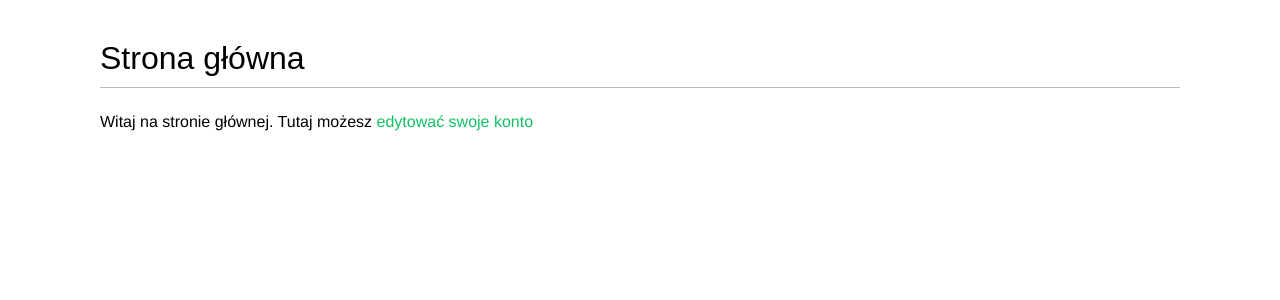
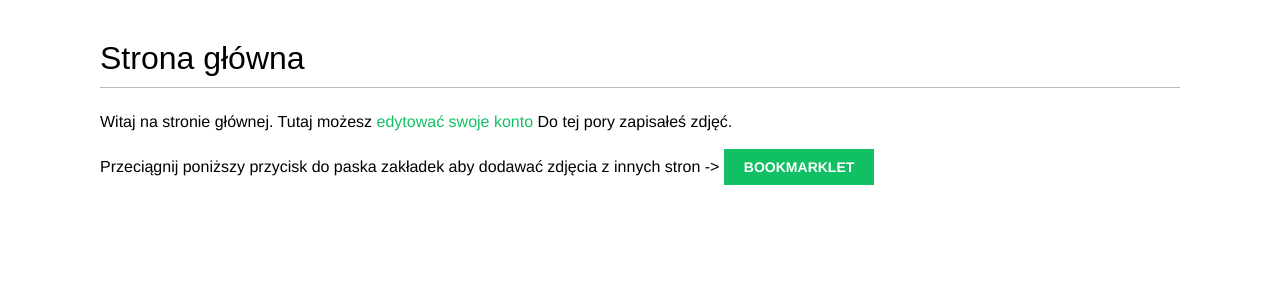
Before and after one commit to Mil-555/bookmarks-django, a Django app: page /account/ in a window 1280 px wide. Shown: the part 48-348 px from the top of the page. Run offline with Django 5.2, Linux system fonts and the light colour scheme; a user stored in the database is signed in; some web fonts are replaced.

Commit message:
Kod z 19.11

```diff
--- a/account/templates/account/dashboard.html
+++ b/account/templates/account/dashboard.html
@@ -5,5 +5,15 @@
 
 {% block content %}
     <h1>Strona główna</h1>
-    <p>Witaj na stronie głównej. Tutaj możesz <a href="{% url "edit" %}">edytować swoje konto</a></p>
+    {% with total_images_created=request.user.images_create.count %}
+    <p>Witaj na stronie głównej. Tutaj możesz <a href="{% url "edit" %}">edytować swoje konto</a>
+        Do tej pory zapisałeś {{ total_images_created }} zdjęć.
+    </p>
+
+    <p>
+        Przeciągnij poniższy przycisk do paska zakładek aby dodawać zdjęcia z innych stron ->
+        <a href="javascript:{% include "bookmarklet_launcher.js" %}" class="button">Bookmarklet</a>
+    </p>
+
+    {% endwith %}
 {% endblock %}
--- a/images/forms.py
+++ b/images/forms.py
@@ -14,7 +14,7 @@
 
     def clean_url(self):
         url = self.cleaned_data['url']
-        valid_extensions = ['.jpg', '.jpeg', '.png']
+        valid_extensions = ['jpg', 'jpeg', 'png']
         extension = url.rsplit('.', 1)[1].lower()
         if extension not in valid_extensions:
             raise forms.ValidationError("Podany URL nie zawiera dopuszczonego rozszerzenia")
--- /dev/null
+++ b/images/static/js/bookmarklet.js
@@ -0,0 +1,4 @@
+const siteUrl = '//127.0.0.1:8000/'
+const styleUrl = siteUrl + 'static/css/bookmarklet.css'
+const minWidth = 250
+const minHeight =  250
--- /dev/null
+++ b/images/templates/bookmarklet_launcher.js
@@ -0,0 +1,13 @@
+(function () {
+    if(!window.bookmarklet){
+        bookmarklet_js = document.body.appendChild(
+            document.createElement('script'));
+
+        bookmarklet_js.src = '//127.0.0.1:8000/static/js/bookmarklet.js?r='
+            +Math.floor(Math.random()*999999999999);
+        window.bookmarklet = true;
+    }else{
+        bookmarkletLaunch()
+    }
+
+})();
```
Also changed, not shown: db.sqlite3, images/static/css/bookmarklet.css (added), media/images/2024/11/19/pies.jpg (added).
